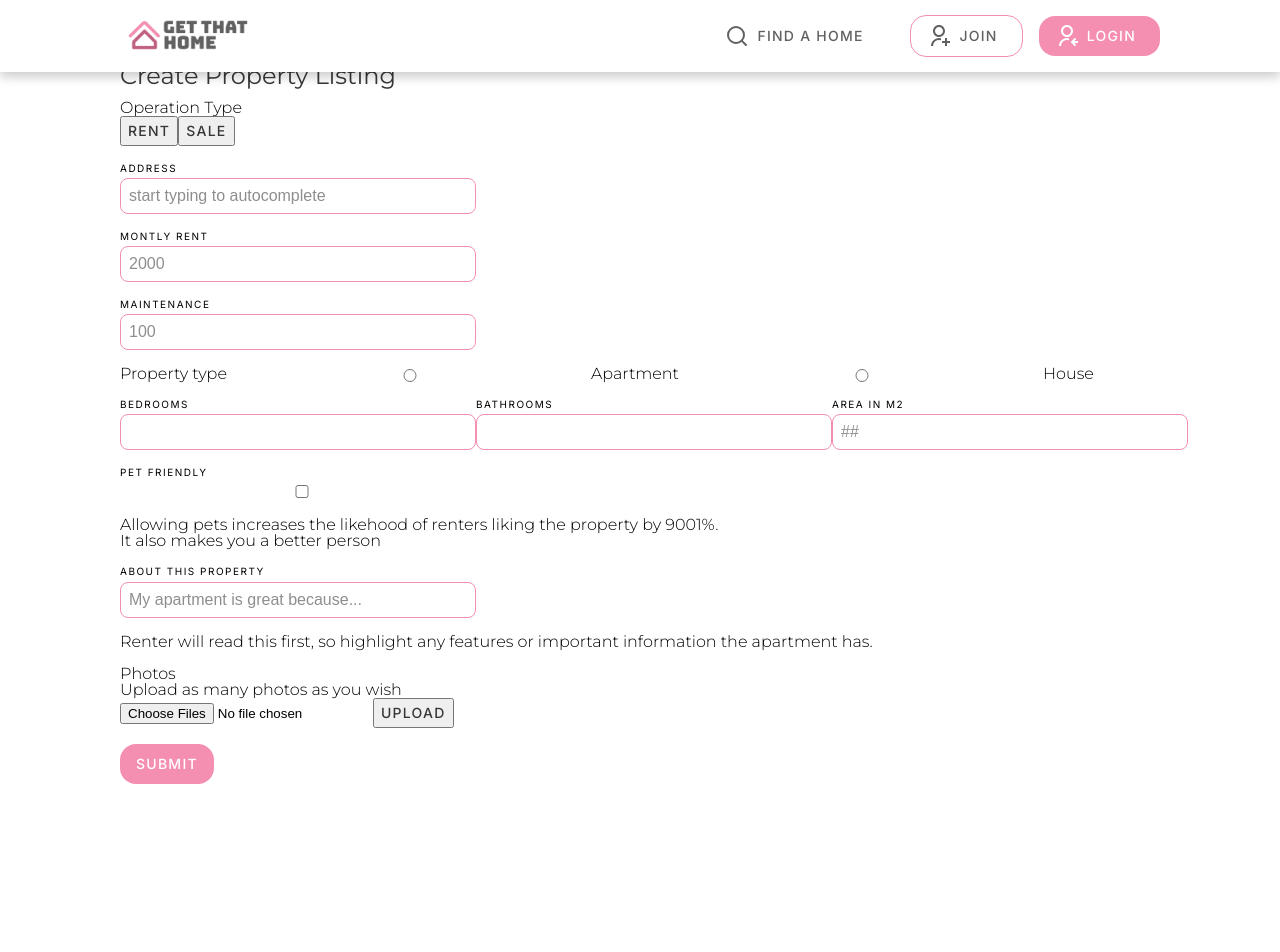
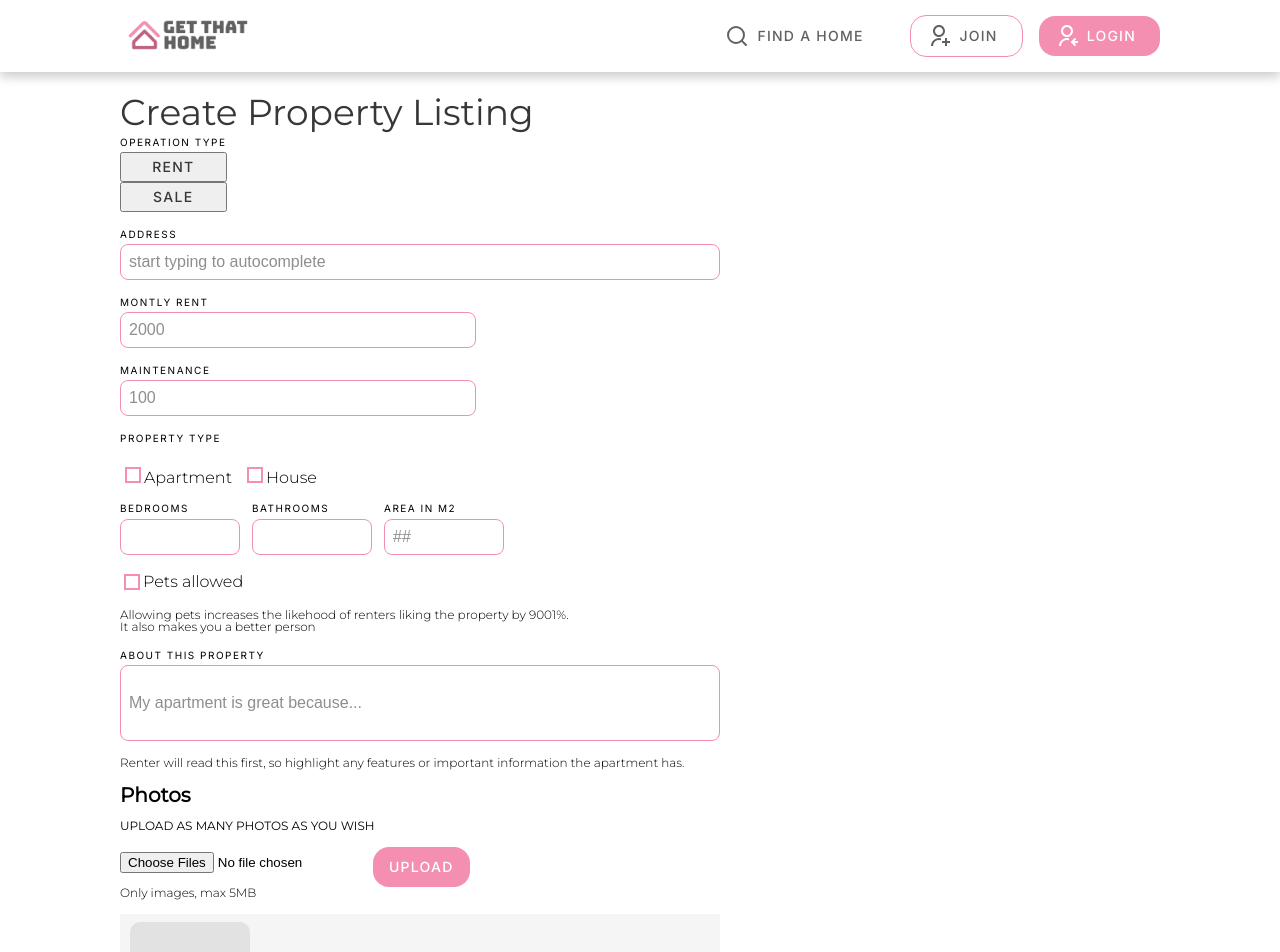
Before and after one commit to Kamaqen/c11-team1-getThatHome, a React (Vite) app: page /create_property in a window 1280 px wide. Shown: the top 952 px of the page. Built offline with nearby package versions, Linux system fonts and the light colour scheme.

Commit message:
ADDED: styling improvements

```diff
--- a/src/STORE.js
+++ b/src/STORE.js
@@ -8,8 +8,8 @@ const teamMembers = [
     {
         photo: "https://assets.pokemon.com/assets/cms2/img/pokedex/full/007.png",
         name: "Dante Vásquez",
-        github: "https://github.com/",
-        linkedin: "https://www.linkedin.com/",
+        github: "https://github.com/jdantevc",
+        linkedin: "https://www.linkedin.com/in/jdantevc/",
     },
     {
         photo: "https://images.wikidexcdn.net/mwuploads/wikidex/thumb/f/fb/latest/20200411222755/Charmeleon.png/800px-Charmeleon.png",
--- /dev/null
+++ b/src/components/InputPropertyForm.jsx
@@ -0,0 +1,232 @@
+import styled from "@emotion/styled";
+import PropTypes from "prop-types";
+
+//Input for address
+const StyledInput = styled.input`
+  box-sizing: border-box;
+  width: 600px;
+  padding: 8px;
+  border-radius: 8px;
+  border: 0px;
+  border: 1px solid #f48fb1;
+  background: white;
+  font-size: 16px;
+  color: #373737;
+  ::placeholder {
+    color: #8e8e8e;
+  }
+`;
+const StyledLabel = styled.label`
+  font-family: var(--font-secondary);
+  line-height: 12.1px;
+  font-weight: 400;
+  font-size: 10px;
+  letter-spacing: 1.5px;
+  text-transform: uppercase;
+  margin-bottom: 4px;
+`;
+
+export const InputPropertyFormAddress = ({
+  label,
+  id,
+  name,
+  placeholder = "",
+  type,
+  required = false,
+  value,
+  onChange,
+}) => {
+  return (
+    <div className="flex flex-column">
+      {label ? <StyledLabel htmlFor={id}>{label}</StyledLabel> : ""}
+      <StyledInput
+        type={type ? type : "text"}
+        placeholder={placeholder}
+        id={id}
+        name={name ? name : id}
+        value={value}
+        required={required ? "required" : ""}
+        onChange={onChange}
+      />
+    </div>
+  );
+};
+
+InputPropertyFormAddress.propTypes = {
+  label: PropTypes.string,
+  id: PropTypes.string,
+  name: PropTypes.string,
+  placeholder: PropTypes.string,
+  type: PropTypes.string,
+  required: PropTypes.bool,
+  value: PropTypes.string,
+  onChange: PropTypes.func,
+};
+
+//input for pricing
+
+const StyledInputPricing = styled.input`
+  box-sizing: border-box;
+  width: 356px;
+  padding: 8px;
+  border-radius: 8px;
+  border: 0px;
+  border: 1px solid #f48fb1;
+  background: white;
+  font-size: 16px;
+  color: #373737;
+  ::placeholder {
+    color: #8e8e8e;
+  }
+`;
+
+export const InputPropertyFormPricing = ({
+  label,
+  id,
+  name,
+  placeholder = "",
+  type,
+  required = false,
+  value,
+  onChange,
+}) => {
+  return (
+    <div className="flex flex-column">
+      {label ? <StyledLabel htmlFor={id}>{label}</StyledLabel> : ""}
+      <StyledInputPricing
+        type={type ? type : "text"}
+        placeholder={placeholder}
+        id={id}
+        name={name ? name : id}
+        value={value}
+        required={required ? "required" : ""}
+        onChange={onChange}
+      />
+    </div>
+  );
+};
+
+InputPropertyFormPricing.propTypes = {
+  label: PropTypes.string,
+  id: PropTypes.string,
+  name: PropTypes.string,
+  placeholder: PropTypes.string,
+  type: PropTypes.string,
+  required: PropTypes.bool,
+  value: PropTypes.string,
+  onChange: PropTypes.func,
+};
+
+//Input para facilities
+const StyledInputFacilities = styled.input`
+  box-sizing: border-box;
+  width: 120px;
+  padding: 8px;
+  border-radius: 8px;
+  border: 0px;
+  border: 1px solid #f48fb1;
+  background: white;
+  font-size: 16px;
+  color: #373737;
+  ::placeholder {
+    color: #8e8e8e;
+  }
+`;
+
+const StyledDiv = styled.div`
+  display: flex;
+  flex-direction: column;
+  margin-right: 12px;
+`
+
+export const InputPropertyFormFacilities = ({
+  label,
+  id,
+  name,
+  placeholder = "",
+  type,
+  required = false,
+  value,
+  onChange,
+}) => {
+  return (
+    <StyledDiv>
+      {label ? <StyledLabel htmlFor={id}>{label}</StyledLabel> : ""}
+      <StyledInputFacilities
+        type={type ? type : "text"}
+        placeholder={placeholder}
+        id={id}
+        name={name ? name : id}
+        value={value}
+        required={required ? "required" : ""}
+        onChange={onChange}
+      />
+    </StyledDiv>
+  );
+};
+
+InputPropertyFormFacilities.propTypes = {
+  label: PropTypes.string,
+  id: PropTypes.string,
+  name: PropTypes.string,
+  placeholder: PropTypes.string,
+  type: PropTypes.string,
+  required: PropTypes.bool,
+  value: PropTypes.string,
+  onChange: PropTypes.func,
+};
+
+//Para el textBoxArea
+const StyledInputTextBox = styled.input`
+  box-sizing: border-box;
+  width: 600px;
+  min-height: 76px;
+  padding: 8px;
+  border-radius: 8px;
+  border: 0px;
+  border: 1px solid #f48fb1;
+  background: white;
+  font-size: 16px;
+  resize: vertical;
+  color: #373737;
+  ::placeholder {
+    color: #8e8e8e;
+  }
+`;
+
+export const InputPropertyFormTextBox = ({
+  label,
+  id,
+  name,
+  placeholder = "",
+  type,
+  required = false,
+  value,
+  onChange,
+}) => {
+  return (
+    <div className="flex flex-column">
+      {label ? <StyledLabel htmlFor={id}>{label}</StyledLabel> : ""}
+      <StyledInputTextBox
+        type={type ? type : "text"}
+        placeholder={placeholder}
+        id={id}
+        name={name ? name : id}
+        value={value}
+        required={required ? "required" : ""}
+        onChange={onChange}
+      />
+    </div>
+  );
+};
+
+InputPropertyFormTextBox.propTypes = {
+  label: PropTypes.string,
+  id: PropTypes.string,
+  name: PropTypes.string,
+  placeholder: PropTypes.string,
+  type: PropTypes.string,
+  required: PropTypes.bool,
+  value: PropTypes.string,
+  onChange: PropTypes.func,
+};
--- a/src/components/createProperty_components/CloudinaryUpload.jsx
+++ b/src/components/createProperty_components/CloudinaryUpload.jsx
@@ -1,5 +1,30 @@
 import { useState } from 'react';
 import Axios from 'axios';
+import Button from '../Button';
+import styled from '@emotion/styled';
+
+const PhotoContainer = styled.div`
+  width: 600px;
+  height: 136px;
+  background-color: #F5F5F6;
+  display: flex;
+  flex-direction: row;
+  align-items: center;
+`
+
+const CardContainer = styled.div`
+    border-radius: 10px;
+    overflow: hidden;
+    background: #E1E2E1;
+    color: #373737;
+    width: 120px;
+    height: 120px;
+    margin-left: 10px;
+    position: relative;
+    display: flex;
+    flex-direction: column;
+    justify-content: center;
+`;
 
 const CloudinaryUpload = ({ setImageUrls }) => {
   const [imageSelected, setImageSelected] = useState([]);
@@ -31,18 +56,20 @@ const CloudinaryUpload = ({ setImageUrls }) => {
       <div>
         <input type='file' name="files[]" multiple onChange={(event)=>{const filesArray = Array.from(event.target.files);
                                                                         setImageSelected(filesArray);}}/>
-        <button onClick={uploadImage}>Upload</button>
-        <ul>
-          {secureUrls.map((secureUrl, index) => (
-            <li key={index}>
+        <Button onClick={uploadImage}>Upload</Button>
+        <p style={{fontSize:"12px", marginBottom:"15px"}}>Only images, max 5MB</p>
+        <PhotoContainer>
+          {secureUrls.length > 0 ? secureUrls.map((secureUrl, index) => (
+            <CardContainer key={index}>
               <img
                 style={{ width: 200 }}
                 src={secureUrl}
                 alt={`Image ${index}`}
               />
-            </li>
-          ))}
-        </ul>
+            </CardContainer>
+          ))
+        : <CardContainer>No photos yet</CardContainer>}
+        </PhotoContainer>
       </div>
     </>
   )
--- a/src/components/createProperty_components/PropertyForm.jsx
+++ b/src/components/createProperty_components/PropertyForm.jsx
@@ -2,8 +2,11 @@ import React from 'react';
 import styled from '@emotion/styled';
 import CloudinaryUpload from './CloudinaryUpload';
 import { createProperty } from '../../services/property-services';
-import InputSignUp from '../InputSignUpForm';
+
 import Button from '../Button';
+import Radiobox from '../Radiobox';
+import { InputPropertyFormAddress, InputPropertyFormFacilities, InputPropertyFormPricing, InputPropertyFormTextBox } from '../InputPropertyForm';
+import { useNavigate } from 'react-router-dom';
 
 
 const MainBackground = styled.div`
@@ -24,23 +27,47 @@ const SignUpForm = styled.form`
   border-radius: 8px;
   gap: 16px;
 `;
-const Caption = styled.p`
+const StyledLabel = styled.label`
   font-family: var(--font-secondary);
-  font-size: 12px;
+  line-height: 12.1px;
   font-weight: 400;
-  line-height: 16px;
-  letter-spacing: 0.4000000059604645px;
-  text-align: left;
-  margin-top: 4px;
-  color: #8e8e8e;
+  font-size: 10px;
+  letter-spacing: 1.5px;
+  text-transform: uppercase;
+  margin-bottom: 4px;
 `;
-const InputSignUpContainer = styled.div`
+const InputPropertyFormContainer = styled.div`
   display: flex;
   flex-direction: column;
   gap: 8px;
 `;
+const ButtonContainer = styled.div`
+  display: flex;
+  flex-direction: column;
+  justify-content: start;
+`
+const StyledDiv = styled.div`
+  display: flex;
+  flex-direction: row;
+  width: 356px;
+  gap: 10px;
+`
+const SquareRadioInput = styled.input`
+  -webkit-appearance: none;
+  -moz-appearance: none;
+  appearance: none;
+  border: 2px solid #f48fb1;
+  width: 16px;
+  height: 16px;
+  border-radius: 0;
+  outline: none;
+  &:checked {
+    background-color: #F48FB1;
+  }
+`;
 
 const PropertyForm = () => {
+  const navigate = useNavigate();
   const userID = sessionStorage.getItem("userId");
   const [formData, setFormData] = React.useState({
     rent_value: '',
@@ -96,29 +123,29 @@ const PropertyForm = () => {
     e.preventDefault();
     formData.urls = imageUrls;
     createProperty(formData);
-    console.log(formData);
+    navigate("/my_properties")
   };
 
   return (
     <>
     <MainBackground>
     {operationType === "rent" ?
-    <InputSignUpContainer>
-    <h5 className="headline5">Create Property Listing</h5>
+    <InputPropertyFormContainer style={{marginTop:'72px'}}>
+    <h5 className="headline5" style={{fontSize: "36px"}}>Create Property Listing</h5>
     <SignUpForm onSubmit={handleSubmit}>
-    <div>
-    <p>Operation Type</p>
-    <button onClick={handleRent}>Rent</button>
-    <button onClick={handleSale}>Sale</button>
-    </div>
-      <InputSignUp
+    <ButtonContainer>
+    <StyledLabel>Operation Type</StyledLabel>
+    <button type="button" onClick={handleRent}>Rent</button>
+    <button type="button" onClick={handleSale}>Sale</button>
+    </ButtonContainer>
+      <InputPropertyFormAddress
         label="Address"
         name="address"
         placeholder="start typing to autocomplete"
         value={formData.address}
         onChange={handleChange}
       />
-      <InputSignUp
+      <InputPropertyFormPricing
         label="Montly rent"
         name="rent_value"
         type= "number"
@@ -126,7 +153,7 @@ const PropertyForm = () => {
         value={formData.rent_value}
         onChange={handleChange}
       />
-      <InputSignUp
+      <InputPropertyFormPricing
         label="Maintenance"
         name="maintenance_price"
         type = "number"
@@ -134,9 +161,10 @@ const PropertyForm = () => {
         value={formData.maintenance_price}
         onChange={handleChange}
       />
-      <div className="flex flex-row" >
-      <label>Property type</label>
-      <InputSignUp
+      <StyledLabel>Property type</StyledLabel>
+      <StyledDiv>
+      <div>
+      <SquareRadioInput
         type="radio"
         name="property_type"
         value="apartment"
@@ -144,7 +172,9 @@ const PropertyForm = () => {
         onChange={handleChange}
       />
       <label htmlFor="property_type_apartment">Apartment</label>
-      <InputSignUp
+      </div>
+      <div>
+      <SquareRadioInput
         type="radio"
         name="property_type"
         value="house"
@@ -153,24 +183,23 @@ const PropertyForm = () => {
       />
       <label htmlFor="property_type_house">House</label>
       </div>
+      </StyledDiv>
       <div className="flex flex-row">
-        <InputSignUp
+        <InputPropertyFormFacilities
           label="Bedrooms"
           name="bedrooms"
           type="number"
           value={formData.bedrooms}
           onChange={handleChange}
-        >
-        </InputSignUp>
-        <InputSignUp
+        />
+        <InputPropertyFormFacilities
           label="Bathrooms"
           name="bathrooms"
           type="number"
           value={formData.bathrooms}
           onChange={handleChange}
-        >
-        </InputSignUp>
-        <InputSignUp
+        />
+        <InputPropertyFormFacilities
           label="Area in m2"
           name="area"
           type="number"
@@ -179,16 +208,109 @@ const PropertyForm = () => {
           onChange={handleChange}
         />
       </div>
-      <InputSignUp
-        label="Pet friendly"
+      <div style={{display:'flex', flexDirection:'row', alignItems: 'center'}}>
+      <SquareRadioInput
         name="pet_friendly"
         type="checkbox"
         checked={formData.pet_friendly}
         onChange={handleChange}
       />
-      <p>Allowing pets increases the likehood of renters liking the property by 9001%. <br/>
+      <label htmlFor="pet_friendly">Pets allowed</label>
+      </div>
+      <p style={{fontSize:"12px"}}>Allowing pets increases the likehood of renters liking the property by 9001%. <br/>
       It also makes you a better person</p>
-      <InputSignUp
+      <InputPropertyFormTextBox
+        label="About this property"
+        name="description"
+        type="text"
+        placeholder="My apartment is great because..."
+        value={formData.description}
+        onChange={handleChange}
+      />
+      <p style={{fontSize:"12px"}}>Renter will read this first, so highlight any features or important information the apartment has.</p>
+      <div>
+      <p style={{fontSize:"20px", fontWeight: "600", marginBottom:"15px"}}>Photos</p>
+      <p style={{fontSize:"12px", textTransform:"uppercase", fontWeight: "400", marginBottom:"15px"}}>Upload as many photos as you wish</p>
+      <div>
+        <CloudinaryUpload setImageUrls={setImageUrls}/>
+      </div>
+      </div>
+      <Button type="submit">Publish Property Listing</Button>
+      </SignUpForm>
+      </InputPropertyFormContainer>
+    : null}
+   {operationType === "sale" ? (
+    <InputPropertyFormContainer style={{marginTop:'72px'}}>
+    <h5 className="headline5" style={{fontSize: "36px"}}>Create Property Listing</h5>
+    <SignUpForm onSubmit={handleSubmit}>
+    <ButtonContainer>
+    <StyledLabel>Operation Type</StyledLabel>
+    <button type="button" onClick={handleRent}>Rent</button>
+    <button type="button" onClick={handleSale}>Sale</button>
+    </ButtonContainer>
+      <InputPropertyFormAddress
+        label="Address"
+        name="address"
+        placeholder="start typing to autocomplete"
+        value={formData.address}
+        onChange={handleChange}
+      />
+      <InputPropertyFormPricing
+        label="Price"
+        name="property_price"
+        type="number"
+        placeholder="2000"
+        value={formData.property_price}
+        onChange={handleChange}
+      />
+      <StyledLabel>Property type</StyledLabel>
+      <StyledDiv>
+      <div>
+      <SquareRadioInput
+        type="radio"
+        name="property_type"
+        value="apartment"
+        checked={formData.property_type === "apartment"}
+        onChange={handleChange}
+      />
+      <label htmlFor="property_type_apartment">Apartment</label>
+      </div>
+      <div>
+      <SquareRadioInput
+        type="radio"
+        name="property_type"
+        value="house"
+        checked={formData.property_type === "house"}
+        onChange={handleChange}
+      />
+      <label htmlFor="property_type_house">House</label>
+      </div>
+      </StyledDiv>
+      <div className="flex flex-row">
+        <InputPropertyFormFacilities
+          label="Bedrooms"
+          name="bedrooms"
+          type="number"
+          value={formData.bedrooms}
+          onChange={handleChange}
+        />
+        <InputPropertyFormFacilities
+          label="Bathrooms"
+          name="bathrooms"
+          type="number"
+          value={formData.bathrooms}
+          onChange={handleChange}
+        />
+        <InputPropertyFormFacilities
+          label="Area in m2"
+          name="area"
+          type="number"
+          placeholder="##"
+          value={formData.area}
+          onChange={handleChange}
+        />
+      </div>
+      <InputPropertyFormPricing
         label="About this property"
         name="description"
         type="text"
@@ -198,102 +320,15 @@ const PropertyForm = () => {
       />
       <p>Renter will read this first, so highlight any features or important information the apartment has.</p>
       <div>
-      <p>Photos</p>
-      <p>Upload as many photos as you wish</p>
+      <p style={{fontSize:"20px", fontWeight: "600", marginBottom:"15px"}}>Photos</p>
+      <p style={{fontSize:"12px", textTransform:"uppercase", fontWeight: "400", marginBottom:"15px"}}>Upload as many photos as you wish</p>
       <div>
         <CloudinaryUpload setImageUrls={setImageUrls}/>
       </div>
       </div>
-      <Button type="submit">Submit</Button>
+      <Button type="submit">Publish Property Listing</Button>
       </SignUpForm>
-      </InputSignUpContainer>
-    : ""}
-   {operationType === "sale" ? (
-    <InputSignUpContainer>
-    <h5 className="headline5">Create Property Listing</h5>
-    <SignUpForm onSubmit={handleSubmit}>
-    <div>
-    <p>Operation Type</p>
-    <button onClick={handleRent}>Rent</button>
-    <button onClick={handleSale}>Sale</button>
-    </div>
-      <InputSignUp
-        label="Address"
-        name="address"
-        placeholder="start typing to autocomplete"
-        value={formData.address}
-        onChange={handleChange}
-      />
-      <InputSignUp
-        label="Price"
-        name="property_price"
-        type="number"
-        placeholder="2000"
-        value={formData.property_price}
-        onChange={handleChange}
-      />
-      <div className="flex flex-row">
-        <label>Property type</label>
-        <InputSignUp
-          type="radio"
-          name="property_type"
-          value="apartment"
-          checked={formData.property_type === "apartment"}
-          onChange={handleChange}
-        />
-        <label htmlFor="property_type_apartment">Apartment</label>
-        <InputSignUp
-          type="radio"
-          name="property_type"
-          value="house"
-          checked={formData.property_type === "house"}
-          onChange={handleChange}
-        />
-        <label htmlFor="property_type_house">House</label>
-      </div>
-      <div className="flex flex-row">
-        <InputSignUp
-          label="Bedrooms"
-          name="bedrooms"
-          type="number"
-          value={formData.bedrooms}
-          onChange={handleChange}
-        />
-        <InputSignUp
-          label="Bathrooms"
-          name="bathrooms"
-          type="number"
-          value={formData.bathrooms}
-          onChange={handleChange}
-        />
-        <InputSignUp
-          label="Area in m2"
-          name="area"
-          type="number"
-          placeholder="##"
-          value={formData.area}
-          onChange={handleChange}
-        />
-      </div>
-      <InputSignUp
-        label="About this property"
-        name="description"
-        type="text"
-        placeholder="My apartment is great because..."
-        value={formData.description}
-        onChange={handleChange}
-      />
-      <p>Renter will read this first, so highlight any features or important information the apartment has.</p>
-      <div>
-        <p>Photos</p>
-        <p>Upload as many photos as you wish</p>
-        <div>
-          <CloudinaryUpload setImageUrls={setImageUrls}/>
-        </div>
-      </div>
-      <Button type="submit">Submit</Button>
-    </SignUpForm>
-  </InputSignUpContainer>
+      </InputPropertyFormContainer>
 ) : null}
     </MainBackground>
     </>
--- a/src/config.js
+++ b/src/config.js
@@ -1,3 +1,3 @@
 export const tokenKey = "codeable-capstone-token";
-// export const BASE_URI = "https://get-that-home-web-service.onrender.com";
-export const BASE_URI = "http://localhost:3000";
+export const BASE_URI = "https://get-that-home-web-service.onrender.com";
+//export const BASE_URI = "http://localhost:3000";
--- a/src/pages/CreateProperty.jsx
+++ b/src/pages/CreateProperty.jsx
@@ -26,7 +26,7 @@ const StyledP = styled.p`
 const CreateProperty = () => {
 
   return (
-    <div>
+    <>
     <section>
       <StyledP
         font="36px"
@@ -36,7 +36,7 @@ const CreateProperty = () => {
       </StyledP>
       <PropertyForm/>
     </section>
-    </div>
+    </>
   )
 }
 
```
